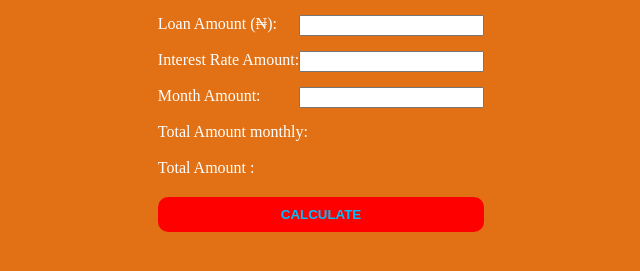
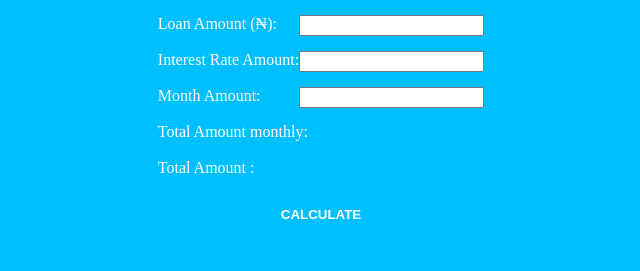
Before and after one commit to ayinla7/loan-calculator, a plain HTML site: page index.html in a window 1280 px wide. In both pictures the pointer is over the button "CALCULATE". Shown: the part 313-584 px from the top of the page, without its empty margins (319-959 px from the left). Drawn offline with Linux system fonts and the light colour scheme.

Commit message:
Update style.css

```diff
--- a/style.css
+++ b/style.css
@@ -7,7 +7,7 @@
         display: flex;
         justify-content: center;
         align-items: center;
-    background-color: rgb(226, 113, 21);
+        background-color: deepskyblue;
  }
 
 
@@ -31,13 +31,13 @@ button{
     margin-top: 20px;
     margin-left: auto;
     font-weight: bolder;
-    background-color: deepskyblue;
+    background-color: white;
 
     border-radius: 10px;
     float: right;
 border-style: none;
 }
 button:hover{
-    background-color: red;
-    color: deepskyblue;
+    background-color: deepskyblue;
+    color: white;
 }
```
